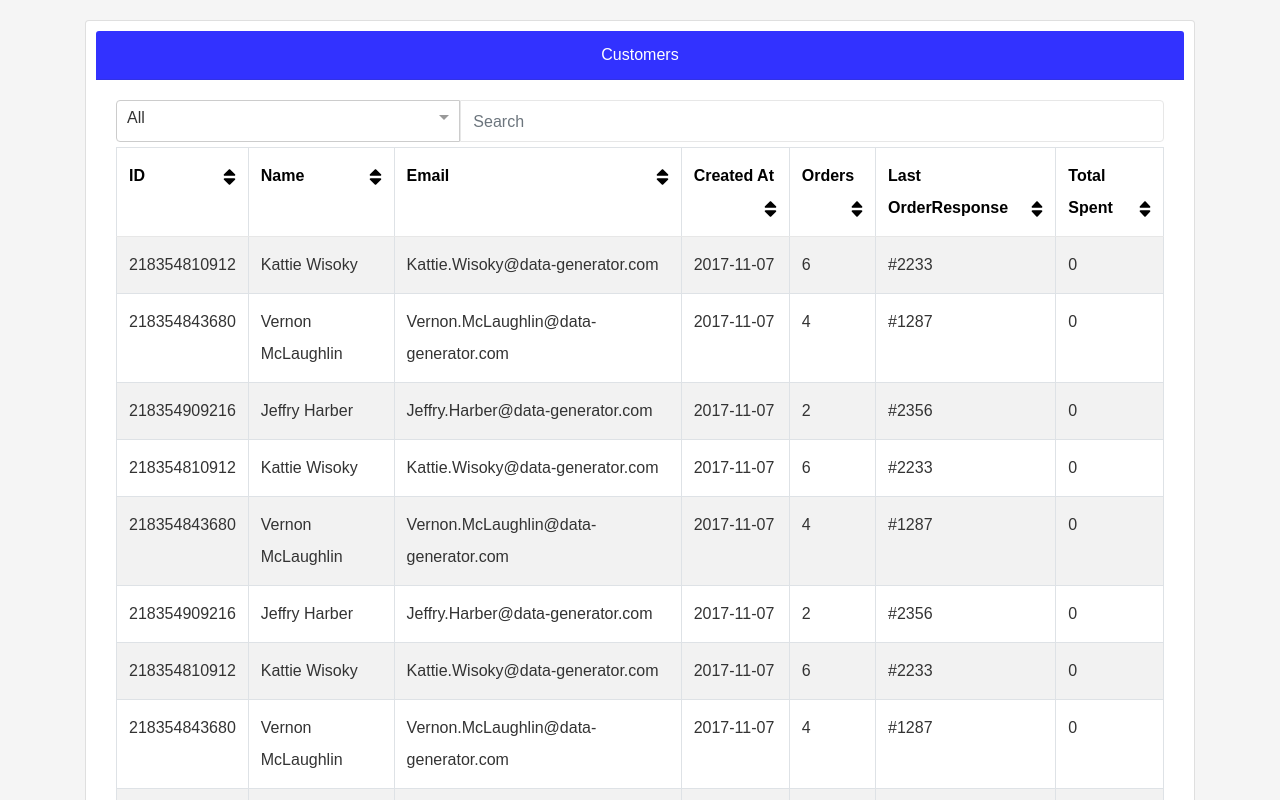
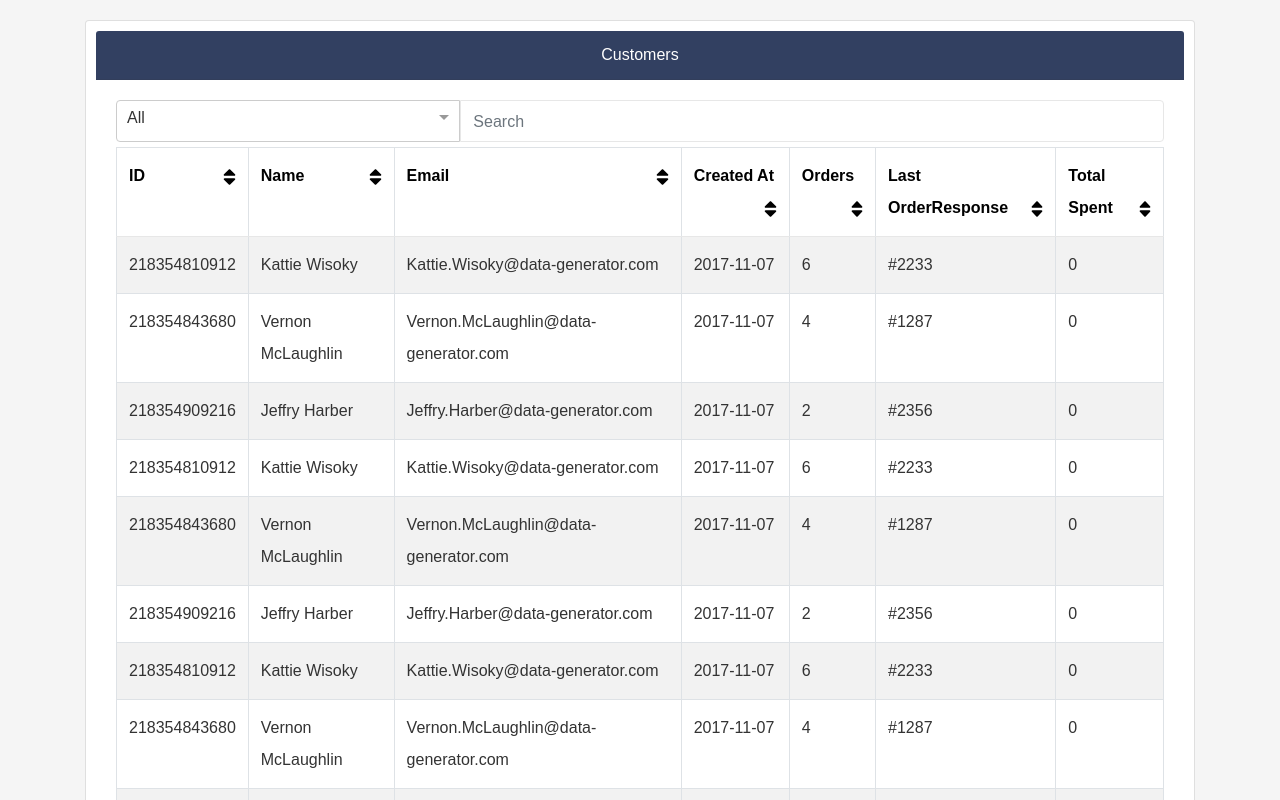
Before and after one commit to miteshtagadiya/react-responsive-data-table, a React app: page / in a window 1280 px wide. Shown: the top 800 px of the page. Built offline with nearby package versions, Linux system fonts and the light colour scheme; what fetch-hoc would draw is missing.

Commit message:
header backgroundColor fix

```diff
--- a/examples/src/index.js
+++ b/examples/src/index.js
@@ -6,7 +6,7 @@ render(
   <Table
     style={{
       opacity: 0.8,
-      backgroundColor: "blue",
+      backgroundColor: "#00113a",
       color: "#ffffff",
       textAlign: "center"
     }}
```
Also changed, not shown: 1 other file (tests, documents, lock files or other folders).
